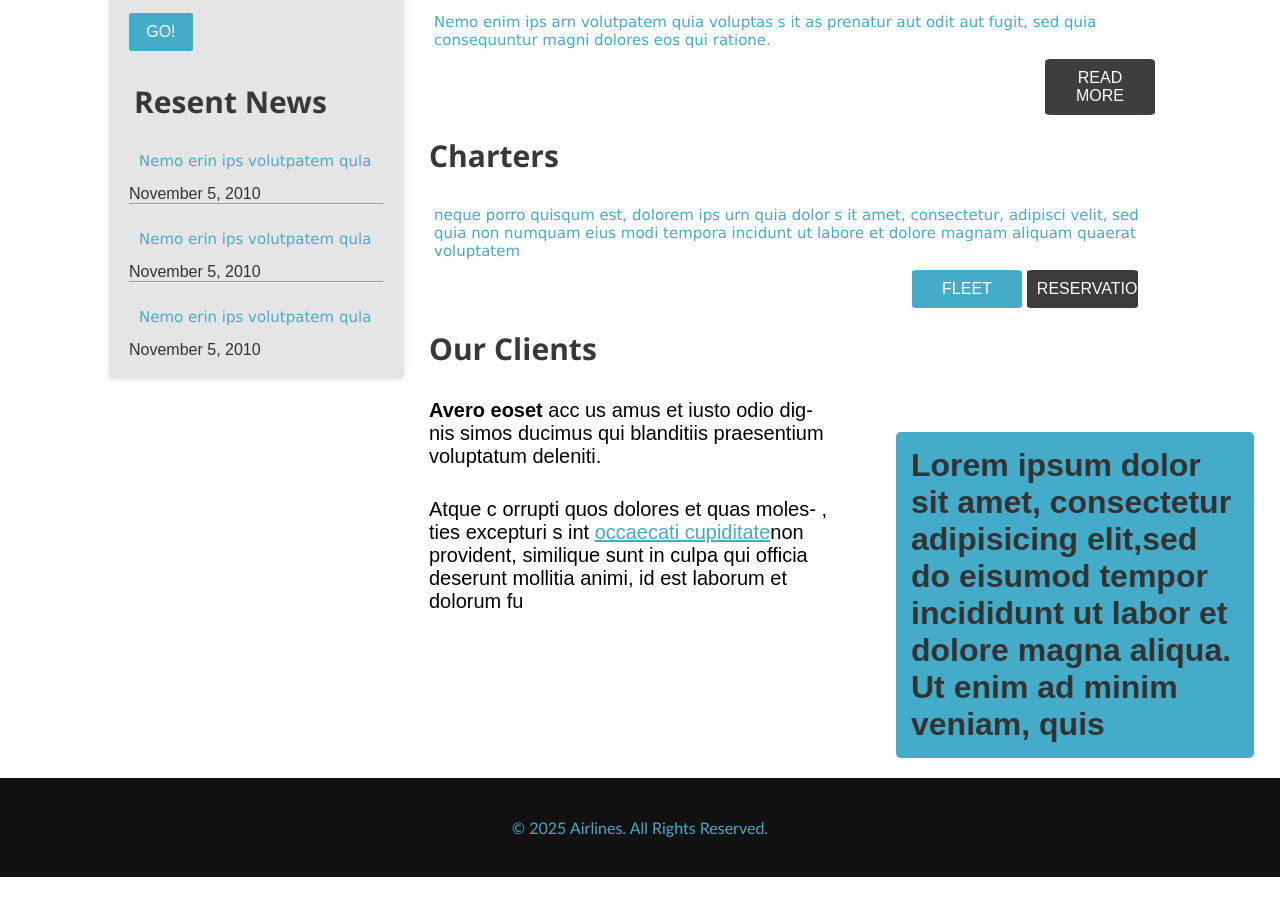
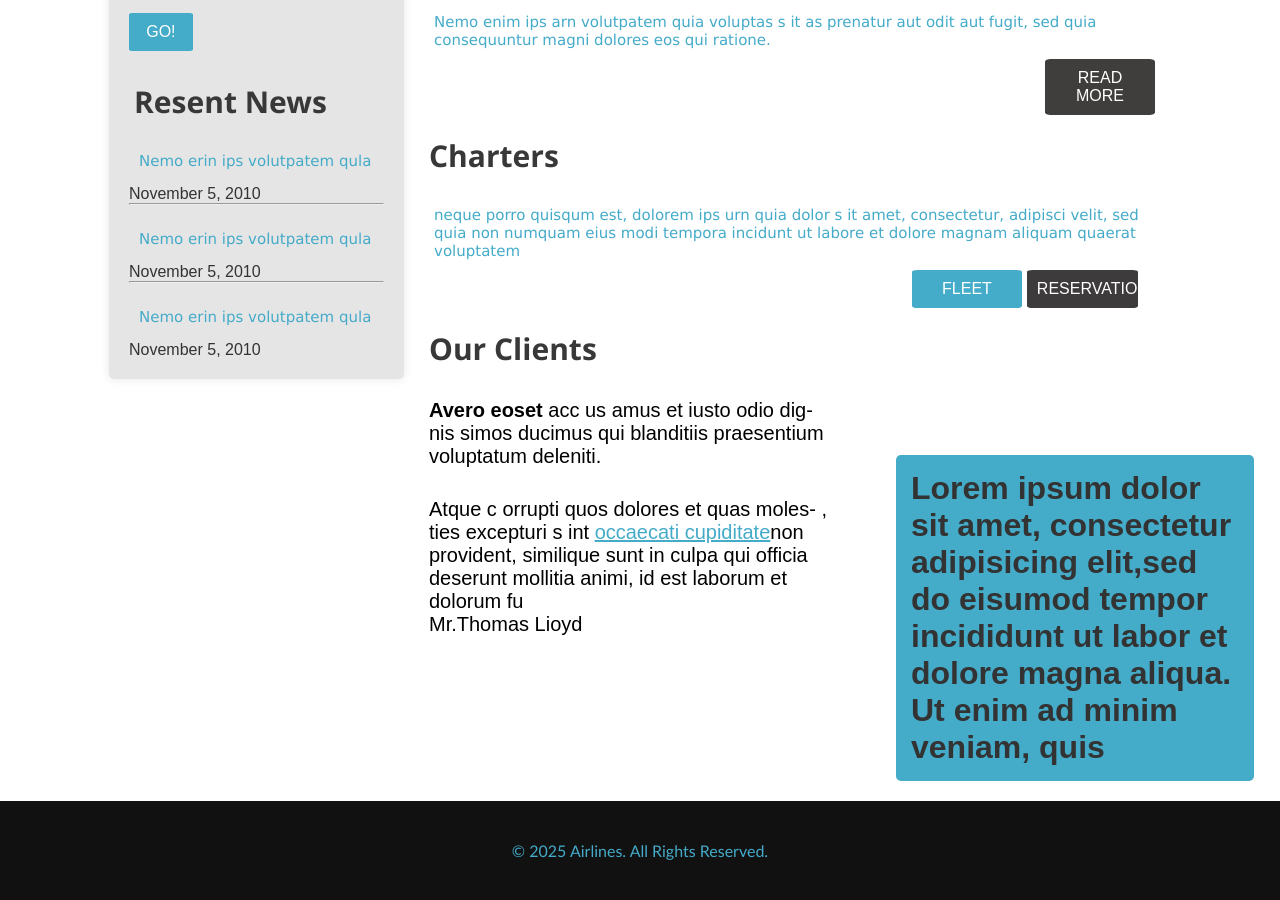
Before and after one commit to divyesh1309/CSS-assignment, a plain HTML site: page index.html in a window 1280 px wide. Shown: the part 1077-1977 px from the top of the page. Before the commit the page ends 1954 px from the top, so only its background shows below. Drawn offline with Linux system fonts and the light colour scheme.

Commit message:
small change

```diff
--- a/index.html
+++ b/index.html
@@ -98,7 +98,7 @@
             ties excepturi s int <u>occaecati cupiditate</u>non <br>
             provident, similique sunt in culpa qui officia <br>
             deserunt mollitia animi, id est laborum et <br>
-             dolorum fu </h6>
+            dolorum fu <br>Mr.Thomas Lioyd</h6>
         </div>
         </section>
 
```
